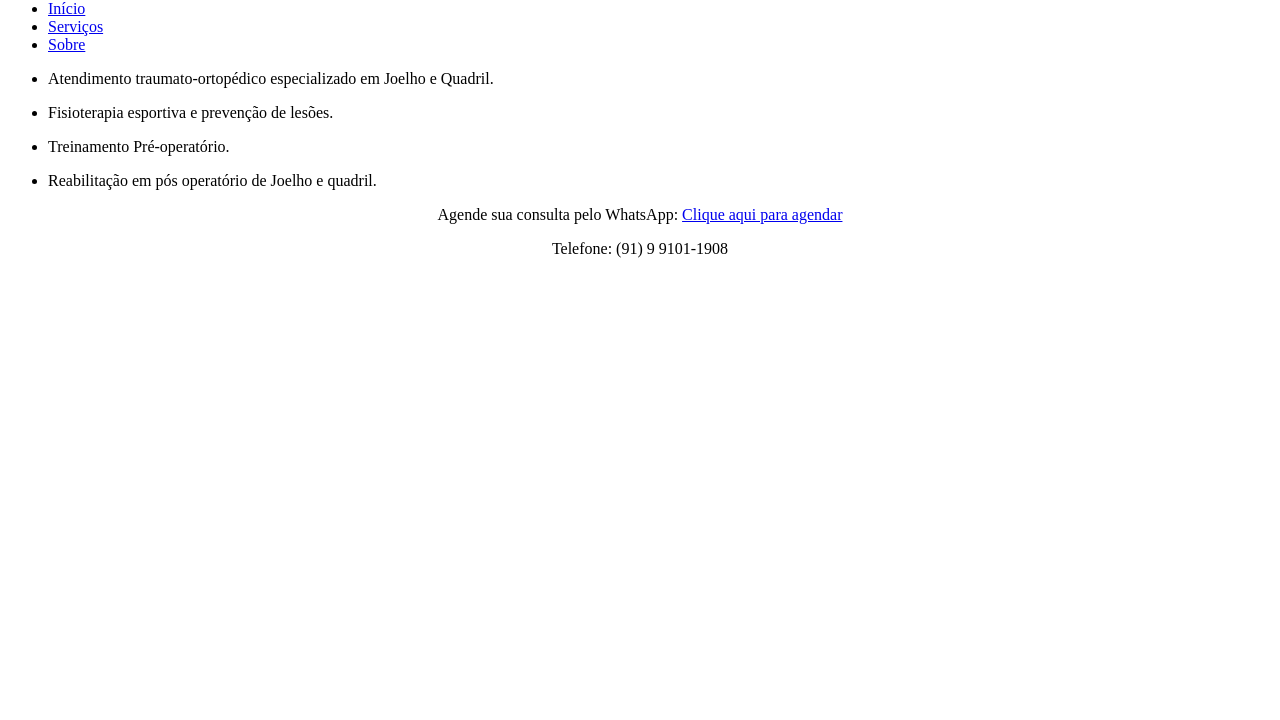
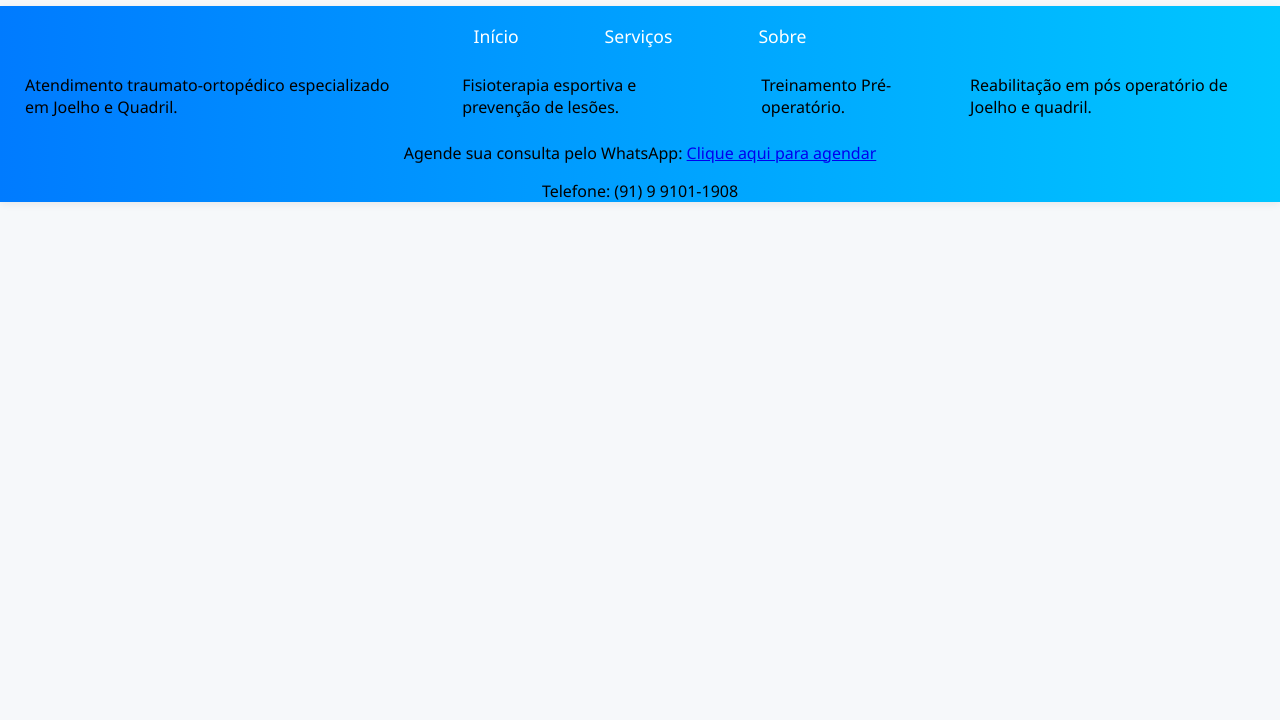
Before and after one commit to mais-um-silva/site-profissional-fisioterapia, a plain HTML site: page Serviços.html in a window 1280 px wide. Shown: the part 80-800 px from the top of the page. Drawn offline with Linux system fonts and the light colour scheme.

Commit message:
adição do estilo css

```diff
--- a/Serviços.html
+++ b/Serviços.html
@@ -4,6 +4,7 @@
     <meta charset="UTF-8">
     <meta name="viewport" content="width=device-width, initial-scale=1.0">
     <title>Pablo Lima Fisioterapia</title>
+    <link rel="stylesheet" href="estilo.css">
 </head>
 <body>
     <h1 style="text-align: center;">Posso lhe ajudar! Quer saber como?</h1>
--- /dev/null
+++ b/estilo.css
@@ -0,0 +1,53 @@
+body {
+    font-family: 'Segoe UI', Arial, sans-serif;
+    background: #f6f8fa;
+    margin: 0;
+    padding: 0;
+}
+
+#menu {
+    background: linear-gradient(90deg, #007bff 0%, #00c6ff 100%);
+    box-shadow: 0 2px 8px rgba(0,0,0,0.07);
+    padding: 0;
+}
+
+#menu ul {
+    list-style: none;
+    margin: 0;
+    padding: 0;
+    display: flex;
+    justify-content: center;
+    align-items: center;
+    height: 60px;
+}
+
+#menu ul li {
+    margin: 0 25px;
+}
+
+#menu ul li a {
+    color: #fff;
+    text-decoration: none;
+    font-size: 1.1rem;
+    font-weight: 500;
+    padding: 10px 18px;
+    border-radius: 6px;
+    transition: background 0.2s, color 0.2s;
+    display: block;
+}
+
+#menu ul li a:hover,
+#menu ul li a:focus {
+    background: rgba(255,255,255,0.18);
+    color: #ffe600;
+}
+
+@media (max-width: 600px) {
+    #menu ul {
+        flex-direction: column;
+        height: auto;
+    }
+    #menu ul li {
+        margin: 10px 0;
+    }
+}
```
Also changed, not shown: Sobre.html (+1 -0 lines), index.html (+1 -0 lines).
